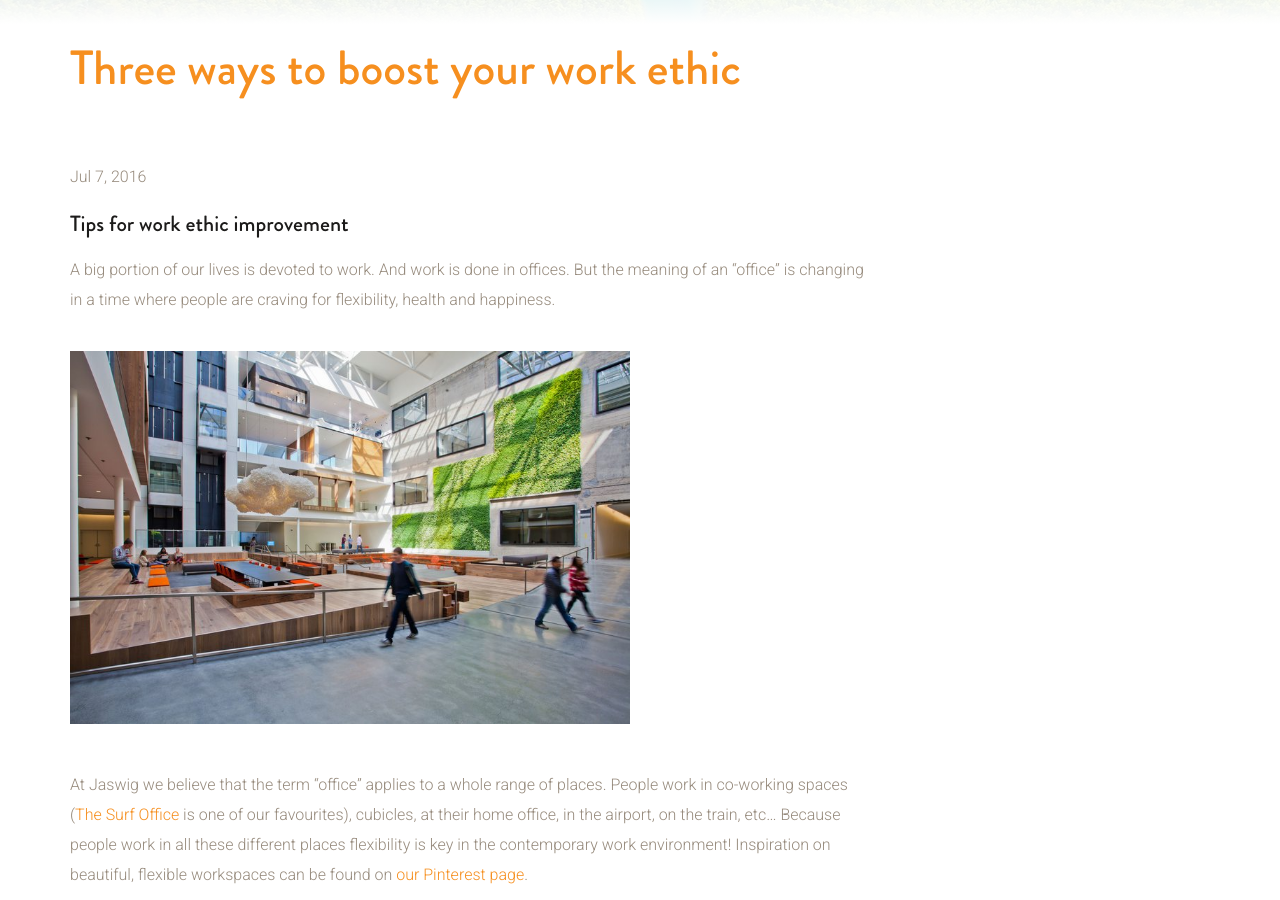
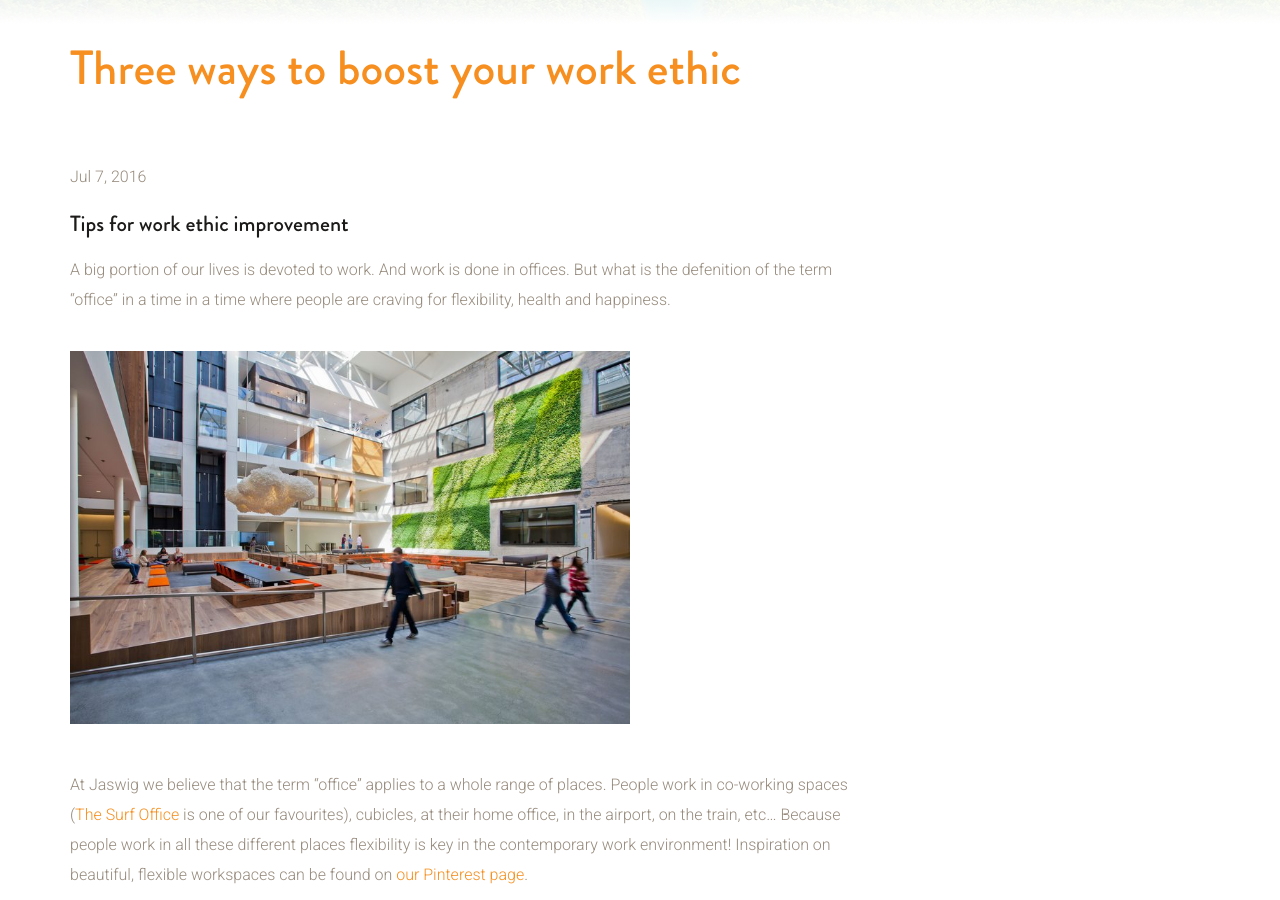
Before and after one commit to samuelrieder/jaswig.github.io, a Jekyll site: the page built from _posts/2016-07-07-three ways to boost your work ethic.markdown, in a window 1280 px wide and 900 px high, scrolled down 391 px. Built offline with Jekyll 4.4.1, drawn with Linux system fonts in a browser that asks for light colours; nearby versions of some CDN libraries.

Commit message:
Update 2016-07-07-three ways to boost your work ethic.markdown

```diff
--- a/_posts/2016-07-07-three ways to boost your work ethic.markdown
+++ b/_posts/2016-07-07-three ways to boost your work ethic.markdown
@@ -16,7 +16,7 @@ shareTaglineUrl: "http://www.jaswig.com/2016-07-07-three ways to boost your work
 
 ### Tips for work ethic improvement
 
-A big portion of our lives is devoted to work. And work is done in offices. But the meaning of an “office” is changing in a time where people are craving for flexibility, health and happiness.
+A big portion of our lives is devoted to work. And work is done in offices. But what is the defenition of the term "office" in a time in a time where people are craving for flexibility, health and happiness.
 <!--more-->
 
 ![Happy Office](/images/blog/Happy Office 1.jpg){:.medium}
```
